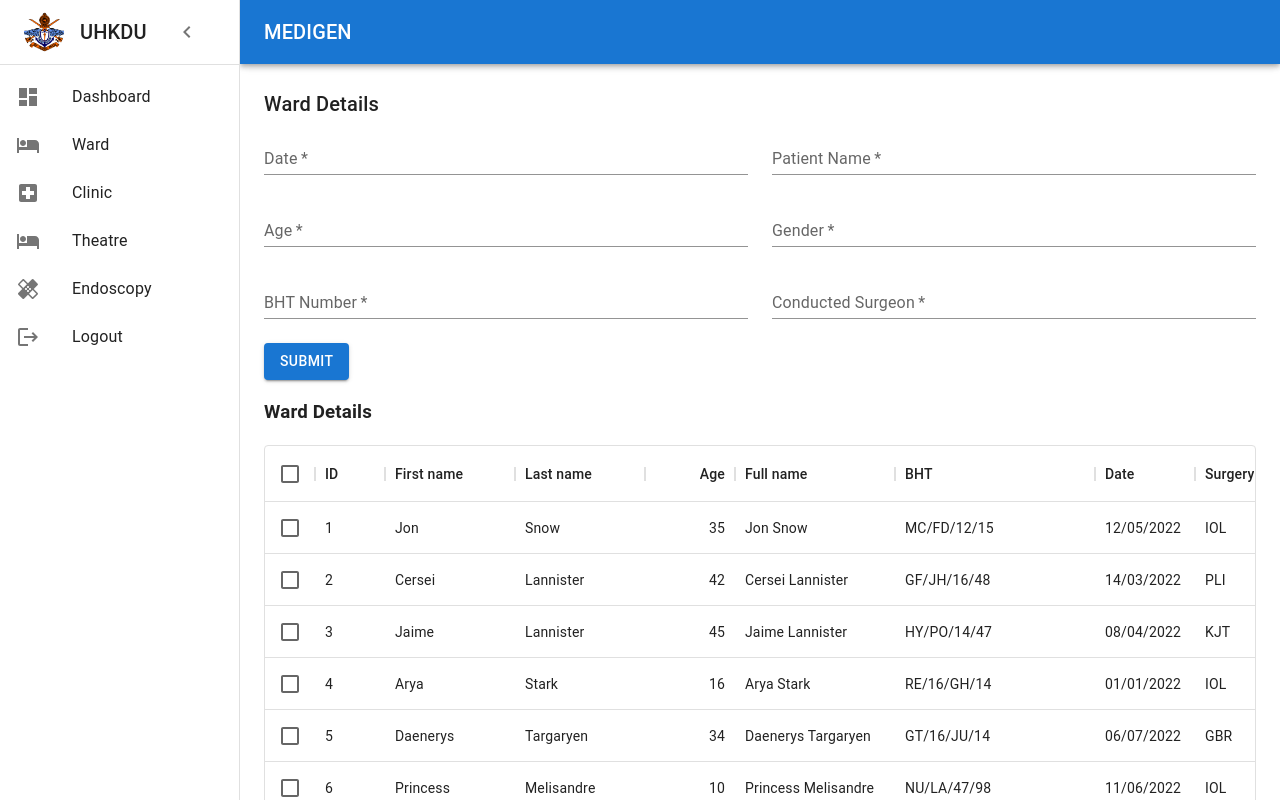
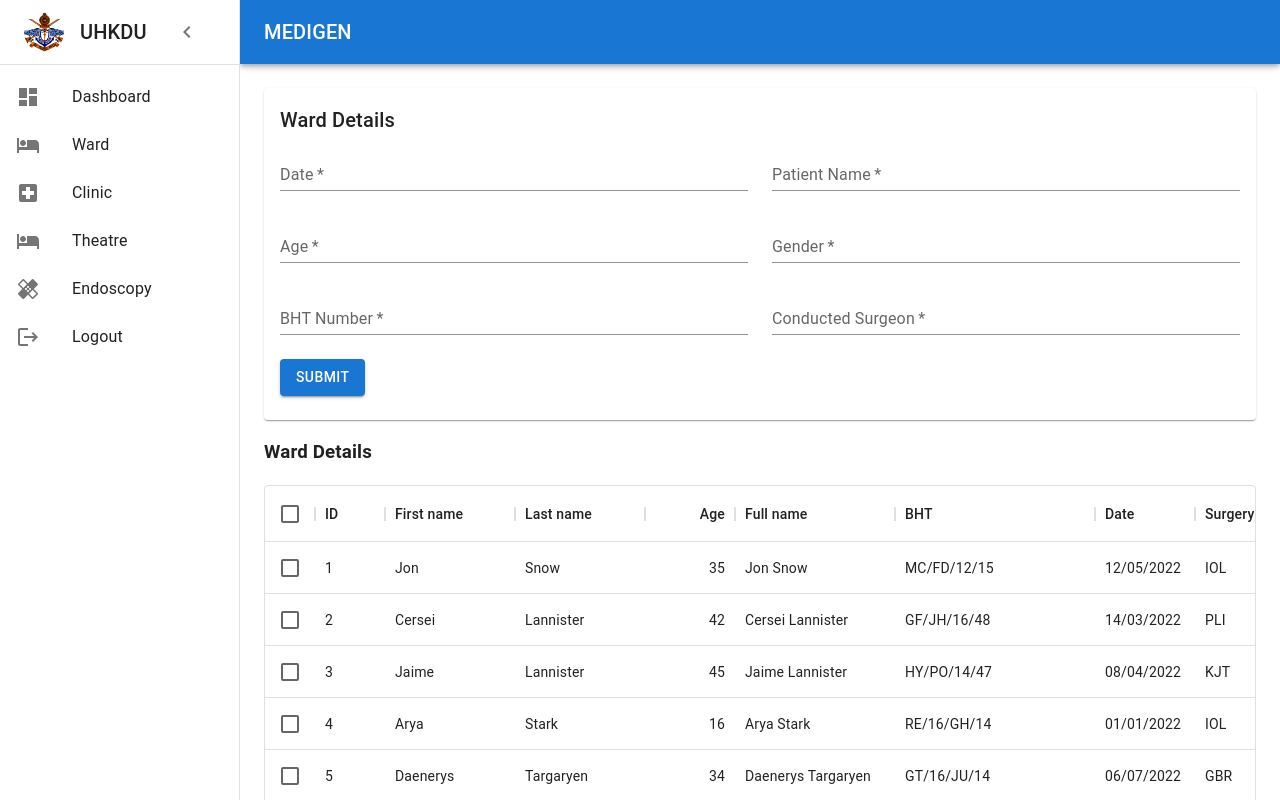
Before and after one commit to SandunMadush/MediGen, a React (Create React App) app: page /user/ward in a window 1280 px wide. Shown: the top 800 px of the page. Built offline with nearby package versions, Linux system fonts and the light colour scheme.

Commit message:
add create ward form

```diff
--- /dev/null
+++ b/src/pages/dashboard/Dashboard.js
@@ -0,0 +1,7 @@
+export default function Dashboard() {
+  return (
+    <div>
+      <h1>This is the dashboard page</h1>
+    </div>
+  );
+}
--- a/src/pages/ward/Ward.js
+++ b/src/pages/ward/Ward.js
@@ -1,7 +1,9 @@
 import * as React from 'react';
 
+import { Card, CardContent } from '@mui/material';
+
+import CreateWardForm from './CreateWard';
 import { DataTable } from '../../shared/Datatable';
-import CreateWardForm from './CreateWard';
 
 const columns = [
   { field: 'id', headerName: 'ID', width: 70 },
@@ -45,7 +47,11 @@ const rows = [
 export default function Ward() {
   return (
     <div>
-      <CreateWardForm/>
+      <Card sx={{ minWidth: 275 }}>
+        <CardContent>
+          <CreateWardForm />
+        </CardContent>
+      </Card>
       <DataTable rows={rows} columns={columns} />
     </div>
   );
--- a/src/routes/routes.js
+++ b/src/routes/routes.js
@@ -5,7 +5,6 @@ import Dashboard from "../pages/dashboard/Dashboard";
 import Endoscopy from "../pages/endoscopy/Endoscopy";
 import Layout from "../layout/Layout";
 import Login from "../pages/login/Login";
-import { Logout } from "@mui/icons-material";
 import React from "react";
 import Theatre from "../pages/theatre/Theatre";
 import Ward from "../pages/ward/Ward";
@@ -22,7 +21,6 @@ const routes = (
       <Route path="/user/theatre" element={<Theatre />} />
       <Route path="/user/ward" element={<Ward />} />
       <Route path="/user/endoscopy" element={<Endoscopy />} />
-      <Route path="/user/logout" element={<Logout />} />
     </Route>
   </Routes>
 );
```
Also changed, not shown: src/pages/ward/CreateWard.js (+4 -6 lines).
